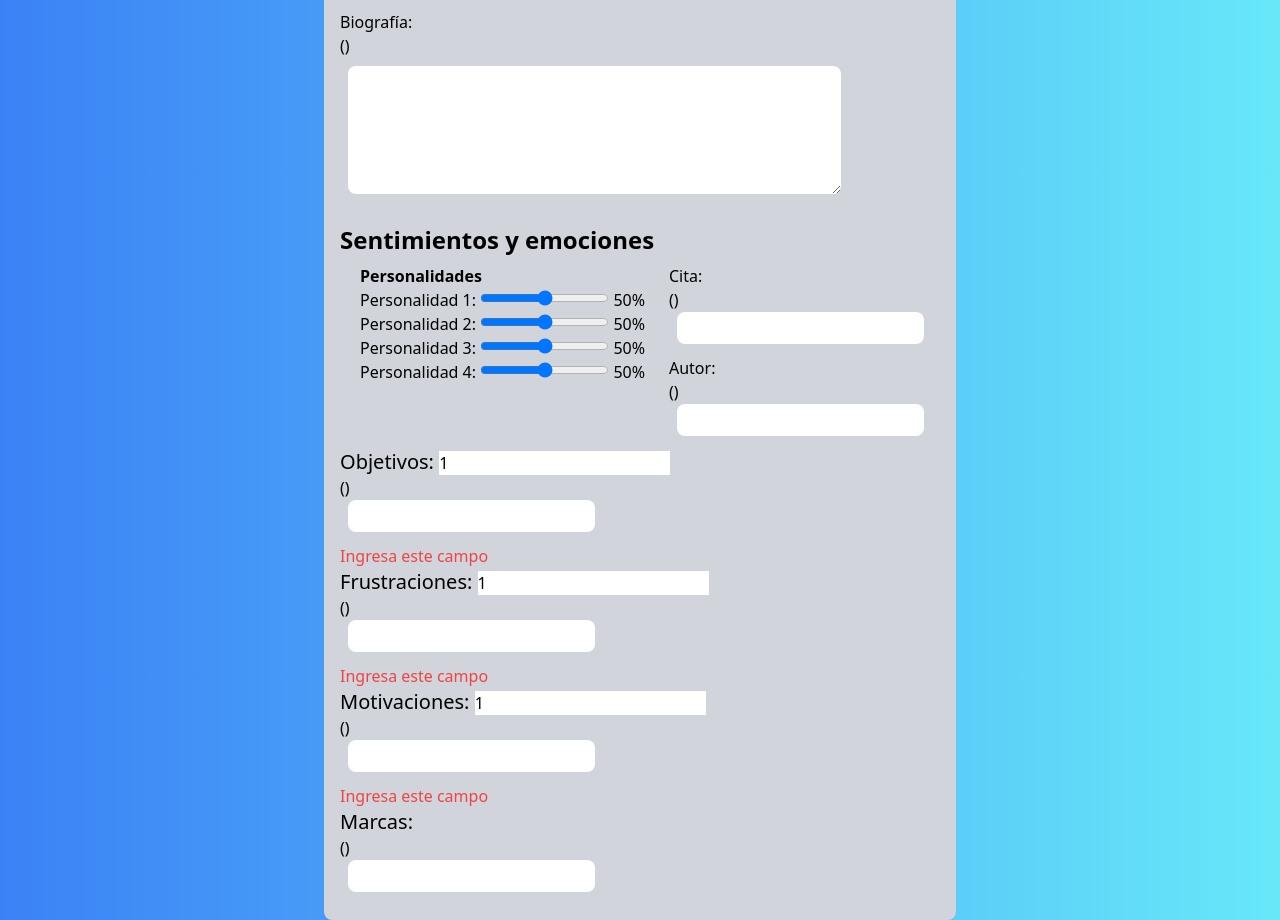
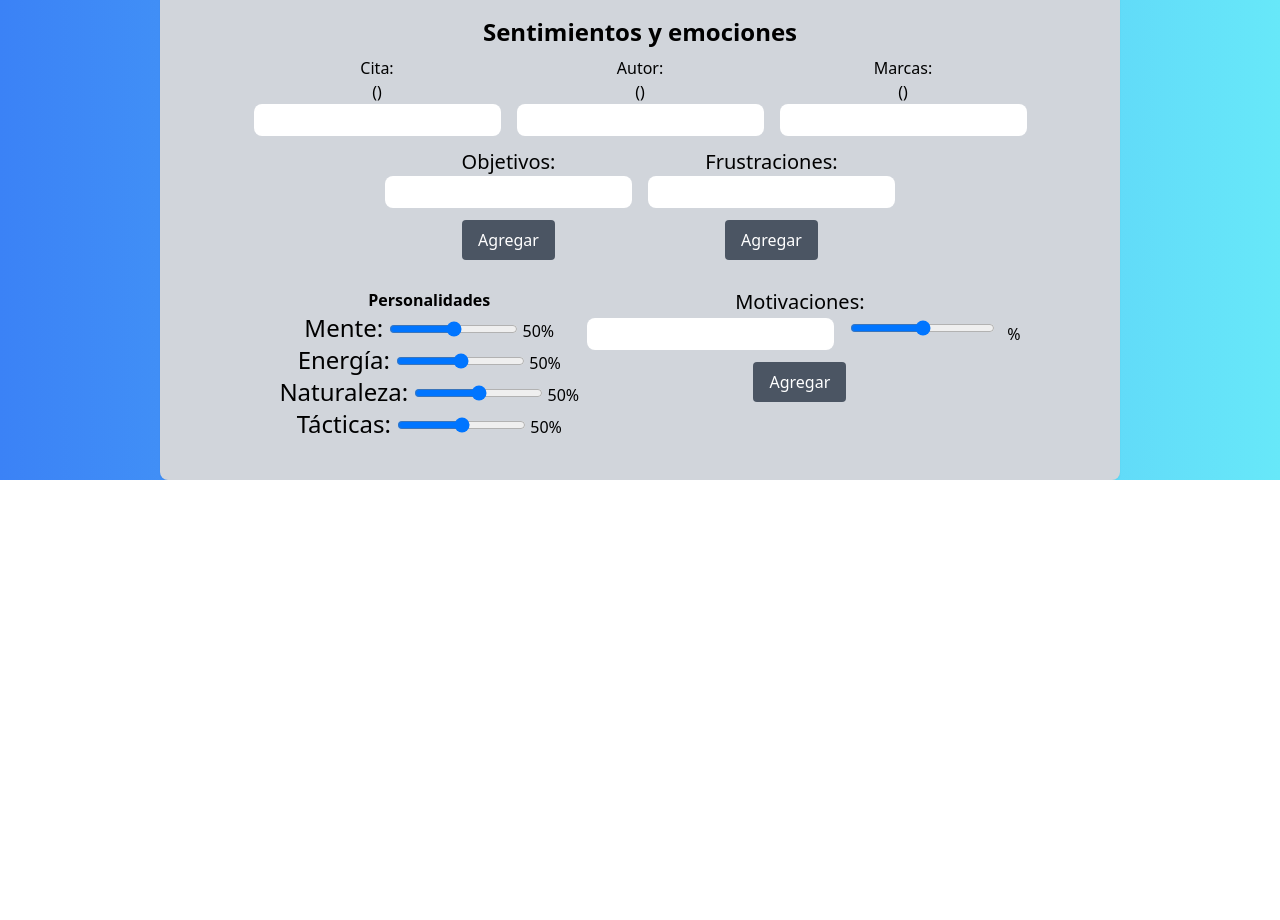
Before and after one commit to ErikMosqueda/Formulario, a Vue app: page /about in a window 1280 px wide. Shown: the part 847-1767 px from the top of the page. After the commit the page ends 1327 px from the top, so only its background shows below. Built offline with nearby package versions, Linux system fonts and the light colour scheme.

Commit message:
TODO LISTO PARA INSERTAR TODOS LOS DATOS

```diff
--- a/package.json
+++ b/package.json
@@ -1,5 +1,5 @@
 {
-  "name": "rick-morty-api",
+  "name": "formulario",
   "version": "0.0.0",
   "private": true,
   "scripts": {
--- a/src/router/index.js
+++ b/src/router/index.js
@@ -21,6 +21,11 @@ const router = createRouter({
       // this generates a separate chunk (About.[hash].js) for this route
       // which is lazy-loaded when the route is visited.
       component: () => import('../views/AboutView.vue')
+    },
+    {
+      path: '/vistaPersona',
+      name: 'vistaPersona',
+      component: () => import("../views/vistaPersona.vue"),
     }
   ]
 })
--- a/src/views/AboutView.vue
+++ b/src/views/AboutView.vue
@@ -2,7 +2,9 @@
   import axios from 'axios'
   import InputText from '../components/InputText.vue'
   import InputTextArea from '../components/InputTextArea.vue'
-
+  import InputObjetivo from '../components/inputObjetivos.vue'
+  import InputFrustracion from '../components/inputFrustraciones.vue'
+  import InputMotivaciones from '../components/inputMotivaciones.vue'
   export default {
 
     data() {
@@ -20,9 +22,12 @@
         Personalidad2: "50",
         Personalidad3: "50",
         Personalidad4: "50",
-        Objetivos: [],
-        Frustraciones: [],
-        Motivaciones: [],
+        newObjetivo:'',
+        newFrustracion:'',
+        newMotivacion:'',
+        Objetivos: [{value:''}],
+        Frustraciones: [{value:''}],
+        Motivaciones: [{value: '','porcentaje':''}],
         Marcas: " ",
         contadorObjetivos: 1,
         contadorFrustaciones: 1,
@@ -36,6 +41,9 @@
     components: {
       InputText,
       InputTextArea,
+      InputObjetivo,
+      InputFrustracion,
+      InputMotivaciones
 
     },
     emits: ['informacion','informacionTextArea','informacionSelect'],
@@ -75,18 +83,20 @@
         this.Bio = s
         console.log(this.Bio)
       },
-      AsignacionObjetivos(s){
-        this.Objetivos = s
+      AsignacionObjetivos(s, index){
+      this.Objetivos[index] = {value: s}
       console.log(this.Objetivos)
     },
-      AsignacionFrustaciones(s){
-        this.Frustraciones = s
+      AsignacionFrustraciones(s, index){
+      this.Frustraciones[index] = {value: s}
       console.log(this.Frustraciones)
     },
-      AsignacionMotivaciones(s){
-        this.Motivaciones = s
+    AsignacionMotivaciones(s,m, index){
+      this.Motivaciones[index] = {value: s,porcentaje: m}
       console.log(this.Motivaciones)
     },
+
+
       soloLetras(e){
         console.log(e)
 
@@ -127,34 +137,47 @@
   </script>
 
   <template >
-    <div class="center  justify-center flex">
-      <div class=" px-4 py-4 justify-center card-flex shadow-sm bg-gray-300 rounded-lg ">
+    <div class="center  justify-center flex text-center">
+      <div class=" md:w-1-1 w-4/4 lg:w-3/4 px-4 py-4 justify-center card-flex text-center items-center shadow-sm bg-gray-300 rounded-lg ">
         <form >
           <label class="font-bold text-2xl">Informacion personal</label>
-          <div class=" mt-3 mb-3">
+          <div class=" mt-3 mb-3  justify-center text-center">
+            <div class="flex justify-center">
+              <div>
                 <label for="nombre"> Nombre: </label>
+                <InputText @informacion="AsignacionNombre"></InputText>
+                <p v-if="Nombre == '' " class="text-red-500"> Ingresa este campo</p>
+              </div>
 
-            <!-- <input type="text" name="nombre" id="nombre" v-model="Nombre" class="px-2 py-1 rounded-lg mb-3 ml-2 mr-2"> -->
-            <InputText @informacion="AsignacionNombre" @input="soloLetras" ></InputText>
-            <p v-if="Nombre == '' " class="text-red-500"> Ingresa este campo</p>
+              <div>
                   <label for="edad"> Edad: </label>
-            <!-- <input type="text" name="edad" id="edad" v-model="Edad" class="px-2 py-1 rounded-lg mb-3 ml-2"> -->
                   <InputText @informacion="AsignacionEdad" ></InputText>
                   <p v-if="Edad >=100" class="text-red-500"> Edad inválida</p>
                   <p v-if="Edad == 0" class="text-red-500"> Edad inválida</p>
                   <p v-if="Edad == '' " class="text-red-500"> Ingresa este campo</p>
+              </div>
+            </div>
+
+            <div class="flex justify-center">
                 <div class="">
                   <label for="trabajo"> Trabajo: </label>
                   <InputText @informacion="AsignacionTrabajo"></InputText>
                   <p v-if="Trabajo == '' " class="text-red-500"> Ingresa este campo</p>
+                </div>
+
+                <div>
 
                   <label for="residencia"> Residencia: </label>
                   <InputText @informacion="AsignacionResidencia"></InputText>
                   <p v-if="Residencia == '' " class="text-red-500"> Ingresa este campo</p>
+                </div>
+
 
             </div>
 
-            <div class="mr-5 text-center flex">
+
+
+            <div class="mr-5 justify-center flex">
               <div>
                 <div>
                   <label for="estadoCivil"> Estado civil: </label>
@@ -173,7 +196,7 @@
 
             </div>
 
-            <div class="mt-3">
+            <div class="mt-3 justify-center">
               <div>
                 <label for="bio"> Biografía: </label>
               </div>
@@ -189,105 +212,115 @@
           </div>
 
           <label class="font-bold text-2xl mb-3">Sentimientos y emociones</label>
-          <div class="flex mt-2">
 
-              <!-- PERSONALIDADES -->
-            <div class="flex grid-cols-2">
+
+          <div class="flex justify-center mt-2">
+
+            <div>
+              <div>
+                <label for="cita"> Cita: </label>
+                <InputText @informacion="AsignacionCita"></InputText>
+                <p v-if="Cita == '' " class="text-red-500"> Ingresa este campo</p>
+              </div>
+            </div>
+
+            <div>
+
+              <div>
+                <label for="citaAutor"> Autor: </label>
+                <InputText @informacion="AsignacionCitaAutor"></InputText>
+                <p v-if="CitaAutor == '' " class="text-red-500"> Ingresa este campo</p>
+              </div>
+            </div>
+
+            <div>
+              <div>
+                <label for="marcas"> Marcas: </label>
+                <InputText @informacion="AsignacionMarcas"></InputText>
+                <p v-if="Marcas == '' " class="text-red-500"> Ingresa este campo</p>
+              </div>
+            </div>
+
+              <!-- CITA AUTOR CONTENIDO -->
+
+
+
+          </div>
+            <!-- APARTADO DE MOTIVACIONES Y OBEJTIVOS -->
+          <div class=" flex justify-center">
+            <div>
+                <label for="motivaciones" class="text-xl"> Objetivos: </label>
+                <div v-for="(obj, index) in Objetivos">
+                  <InputObjetivo @informacion="AsignacionObjetivos" :index="index"> </inputObjetivo>
+                  <p v-if="Objetivos == '' " class="text-red-500"> Ingresa este campo</p>
+
+                </div>
+                <button v-on:click.prevent="this.Objetivos.push(newObjetivo)" class="px-4 py-2 mb-2 bg-gray-600 text-white rounded"> Agregar</button>
+            </div>
+
+            <div>
+               <label for="frustraciones" class="text-xl"> Frustraciones: </label>
+                <div v-for="(obj, index) in Frustraciones">
+                  <InputFrustracion @informacion="AsignacionFrustraciones" :index="index"> </InputFrustracion>
+
+
+                </div>
+                <button v-on:click.prevent="this.Frustraciones.push(newFrustracion)" class="px-4 py-2 mb-2 bg-gray-600 text-white rounded"> Agregar</button>
+            </div>
+
+
+          </div>
+
+          <div>
+            <div class=" justify-center flex mt-5">
               <div></div>
 
               <div class="ml-5">
                 <p class="font-bold">Personalidades</p>
                 <div>
-                  <label for="personalidad01"> Personalidad 1: </label>
+                  <label for="personalidad01" class="text-2xl"> Mente: </label>
                   <input type="range" name="Personalidad1" id="Personalidad1" v-model="Personalidad1" class="">
                   {{Personalidad1 }}%
                 </div>
 
                 <div>
-                  <label for="personalidad02"> Personalidad 2: </label>
+                  <label for="personalidad02" class="text-2xl"> Energía: </label>
                   <input type="range" name="Personalidad2" id="Personalidad2" v-model="Personalidad2" class="">
                   {{Personalidad2 }}%
                 </div>
 
 
                 <div>
-                  <label for="personalidad03"> Personalidad 3: </label>
+                  <label for="personalidad03" class="text-2xl"> Naturaleza: </label>
                   <input type="range" name="Personalidad3" id="Personalidad3" v-model="Personalidad3" class="">
                   {{Personalidad3 }}%
                 </div>
 
                 <div>
-                  <label for="personalidad04"> Personalidad 4: </label>
+                  <label for="personalidad04" class="text-2xl"> Tácticas: </label>
                   <input type="range" name="Personalidad4" id="Personalidad4" v-model="Personalidad4" class="">
                   {{Personalidad4 }}%
                 </div>
 
               </div>
 
+              <div>
+                <label for="motivaciones" class="text-xl"> Motivaciones: </label>
+                <div v-for="(obj, index) in Motivaciones">
+                  <InputMotivaciones @informacion="AsignacionMotivaciones" :index="index"> </InputMotivaciones>
+
                 </div>
-
-              <!-- CITA AUTOR CONTENIDO -->
-            <div class=" ml-6 mr-2">
-              <div>
-                <label for="cita"> Cita: </label>
-                <InputText @informacion="AsignacionCita"></InputText>
-                <p v-if="Cita == '' " class="text-red-500"> Ingresa este campo</p>
-              </div>
-
-              <div>
-                <label for="citaAutor"> Autor: </label>
-                <InputText @informacion="AsignacionCitaAutor"></InputText>
-                <p v-if="CitaAutor == '' " class="text-red-500"> Ingresa este campo</p>
+                <button v-on:click.prevent="this.Motivaciones.push(newMotivacion)" class="px-4 py-2 mb-2 bg-gray-600 text-white rounded"> Agregar</button>
+                  <!-- AGREGA EL BOTON -->
               </div>
 
             </div>
-
-
           </div>
 
 
-          <div>
-            <label for="objetivos" class="text-xl"> Objetivos: </label>
-            <input type="number" v-model="contadorObjetivos">
-           <!--  <select type="number" v-model="contador">
-              <option value="1">1</option>
-              <option value="2">2</option>
-              <option value="3">3</option>
-              <option value="4">4</option>
-              <option value="5">5</option>
-              </select> -->
-            <inputText v-for="p in contadorObjetivos" @informacion="AsignacionObjetivos"></inputText>
-            <p v-if="Objetivos == '' " class="text-red-500"> Ingresa este campo</p>
 
-
-
-
-          </div>
-
-          <div>
-            <label for="frustraciones" class="text-xl"> Frustraciones: </label>
-            <input type="number" v-model="contadorFrustaciones">
-            <inputText v-for="p in contadorFrustaciones" @informacion="AsignacionFrustaciones"></inputText>
-            <p v-if="Frustraciones == '' " class="text-red-500"> Ingresa este campo</p>
-
-          </div>
-
-          <div>
-            <label for="motivaciones" class="text-xl"> Motivaciones: </label>
-            <input type="number" v-model="contadorMotivaciones">
-            <inputText v-for="p in contadorMotivaciones" @informacion="AsignacionMotivaciones"></inputText>
-            <p v-if="Motivaciones == '' " class="text-red-500"> Ingresa este campo</p>
-          </div>
-
-          <div>
-            <label for="marcas" class="text-xl"> Marcas: </label>
-            <InputText @informacion="AsignacionMarcas"></InputText>
-            <p v-if="Marcas == '' " class="text-red-500"> Ingresa este campo</p>
-          </div>
-
-
-          <div class="flex justify-center">
-            <button @click="Registro" class="px-4 py-2 bg-green-300 text-white rounded hover:bg-green-600"
+          <div class="flex justify-center mt-6">
+            <button @click="Registro" class="px-4 py-2 bg-green-400 text-white rounded hover:bg-green-600"
             v-if=" Edad <100 && Edad != '' && Marcas != '' ">
             Enviar
           </button>
--- /dev/null
+++ b/src/views/vistaPersona.vue
@@ -0,0 +1,9 @@
+<script setup>
+    import vistaPersona from "../components/vistaPersona.vue";
+</script>
+
+    <template>
+      <div>
+        <vistaPersona/>
+      </div>
+    </template>
```
Lines whose indentation alone changed are shown as unchanged.
